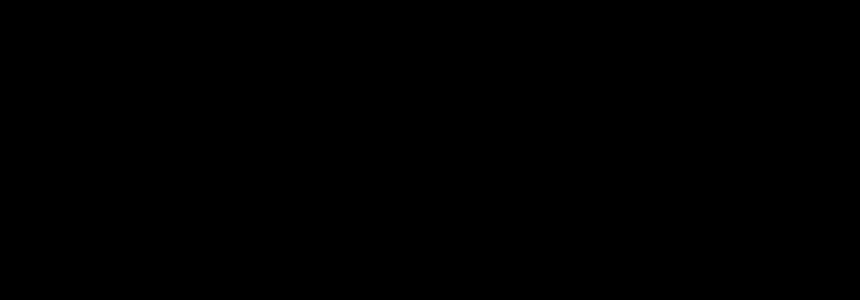
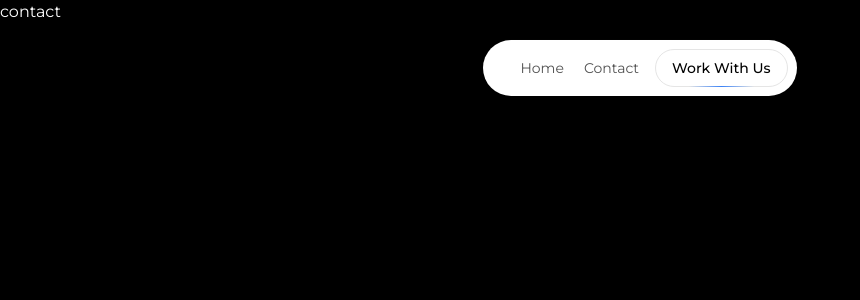
Before and after one commit to sagardev09/Personal_Portfolio, a Next.js app: page /contact in a window 1280 px wide. Before the commit this address had no page. Shown: the top 300 px of the page, without its empty margins (0-860 px from the left). Built offline with nearby package versions, Linux system fonts and the light colour scheme.

Commit message:
Navbar and Contact page in progress

```diff
--- /dev/null
+++ b/app/(pages)/contact/page.jsx
@@ -0,0 +1,11 @@
+import React from 'react'
+
+const Contact = () => {
+  return (
+    <div className='h-full w-full bg-black min-h-screen text-white'>
+      contact
+    </div>
+  )
+}
+
+export default Contact
--- a/app/components/Hero.js
+++ b/app/components/Hero.js
@@ -34,79 +34,64 @@ export const HeroParallax = () => {
 
     const products = [
         {
-
+            id: 1,
             thumbnail: img1,
-
         },
         {
-
+            id: 2,
             thumbnail: img2,
-
         },
         {
-
+            id: 3,
             thumbnail: img3,
-
         },
         {
-
+            id: 4,
             thumbnail: img4,
-
         },
         {
-
+            id: 5,
             thumbnail: img5,
-
         },
         {
-
+            id: 6,
             thumbnail: img6,
-
         },
         {
-
+            id: 7,
             thumbnail: img7,
-
         },
         {
-
+            id: 8,
             thumbnail: img8,
-
         },
         {
-
+            id: 9,
             thumbnail: img9,
-
         },
         {
-
+            id: 10,
             thumbnail: img10,
-
         },
         {
-
+            id: 11,
             thumbnail: img11,
-
         },
         {
-
+            id: 12,
             thumbnail: img12,
-
         },
         {
-
+            id: 13,
             thumbnail: img13,
-
         },
         {
-
+            id: 14,
             thumbnail: img14,
-
         },
         {
-
+            id: 15,
             thumbnail: img15,
-
         },
     ];
 
@@ -166,7 +151,7 @@ export const HeroParallax = () => {
                         <ProductCard
                             product={product}
                             translate={translateX}
-                            key={product.title}
+                            key={product.id}
                         />
                     ))}
                 </motion.div>
@@ -175,7 +160,7 @@ export const HeroParallax = () => {
                         <ProductCard
                             product={product}
                             translate={translateXReverse}
-                            key={product.title}
+                            key={product.id}
                         />
                     ))}
                 </motion.div>
@@ -184,7 +169,7 @@ export const HeroParallax = () => {
                         <ProductCard
                             product={product}
                             translate={translateX}
-                            key={product.title}
+                            key={product.id}
                         />
                     ))}
                 </motion.div>
@@ -273,6 +258,7 @@ export const ProductCard = (
                 className="block group-hover/product:shadow-2xl "
             >
                 <Image
+                loading="lazy"
                     src={product?.thumbnail}
                     height="600"
                     width="600"
--- /dev/null
+++ b/app/components/Navbar.jsx
@@ -0,0 +1,24 @@
+"use client";
+import React from "react";
+import { FloatingNav } from "../ui/FloatingNavbar";
+import { IconHome, IconMessage, IconUser } from "@tabler/icons-react";
+export const Navbar = () => {
+  const navItems = [
+    {
+      name: "Home",
+      link: "/",
+      icon: <IconHome className="h-5 w-5 text-neutral-500 dark:text-white" />,
+    },
+    {
+      name: "Contact",
+      link: "/contact",
+      icon: <IconMessage className="h-5 w-5 text-neutral-500 dark:text-white" />,
+    },
+
+  ];
+  return (
+    <div className="relative  w-full">
+      <FloatingNav navItems={navItems} />
+    </div>
+  );
+}
--- a/app/layout.js
+++ b/app/layout.js
@@ -1,5 +1,6 @@
 import { Montserrat } from "next/font/google";
 import "./globals.css";
+import {Navbar} from "./components/Navbar"
 
 
 const inter = Montserrat({ subsets: ["latin"] });
@@ -16,7 +17,12 @@ export default function RootLayout({ children }) {
     <html lang="en">
       <body className={inter.className}>
         <div className="h-full w-full bg-[#000]">
-          {children}
+        <div>
+          <Navbar />
+        </div>
+        <div>
+        {children}
+        </div>
         </div>
       </body>
     </html>
--- /dev/null
+++ b/app/ui/FloatingNavbar.jsx
@@ -0,0 +1,46 @@
+"use client";
+import React, { useState } from "react";
+import {
+  motion,
+  AnimatePresence,
+  useScroll,
+  useMotionValueEvent,
+} from "framer-motion";
+import { cn } from "../../utils/cn";
+import Link from "next/link";
+
+export const FloatingNav = ({
+  navItems,
+  className,
+}) => {
+
+
+  return (
+    <AnimatePresence mode="wait">
+      <motion.div
+
+        className={cn(
+          "flex max-w-fit  fixed top-10 inset-x-0 mx-auto border border-transparent dark:border-white/[0.2] rounded-full dark:bg-black bg-white shadow-[0px_2px_3px_-1px_rgba(0,0,0,0.1),0px_1px_0px_0px_rgba(25,28,33,0.02),0px_0px_0px_1px_rgba(25,28,33,0.08)] z-[5000] pr-2 pl-8 py-2  items-center justify-center space-x-4",
+          className
+        )}
+      >
+        {navItems.map((navItem, idx) => (
+          <Link
+            key={`link=${idx}`}
+            href={navItem.link}
+            className={cn(
+              "relative dark:text-neutral-50 items-center flex space-x-1 text-neutral-600 dark:hover:text-neutral-300 hover:text-neutral-500"
+            )}
+          >
+            <span className="block sm:hidden">{navItem.icon}</span>
+            <span className="hidden sm:block text-sm">{navItem.name}</span>
+          </Link>
+        ))}
+        <button className="border sm:text-sm text-xs font-medium relative border-neutral-200 dark:border-white/[0.2] text-black dark:text-white px-4 py-2 rounded-full">
+          <span>Work With Us</span>
+          <span className="absolute inset-x-0 w-1/2 mx-auto -bottom-px bg-gradient-to-r from-transparent via-blue-500 to-transparent  h-px" />
+        </button>
+      </motion.div>
+    </AnimatePresence>
+  );
+};
```
